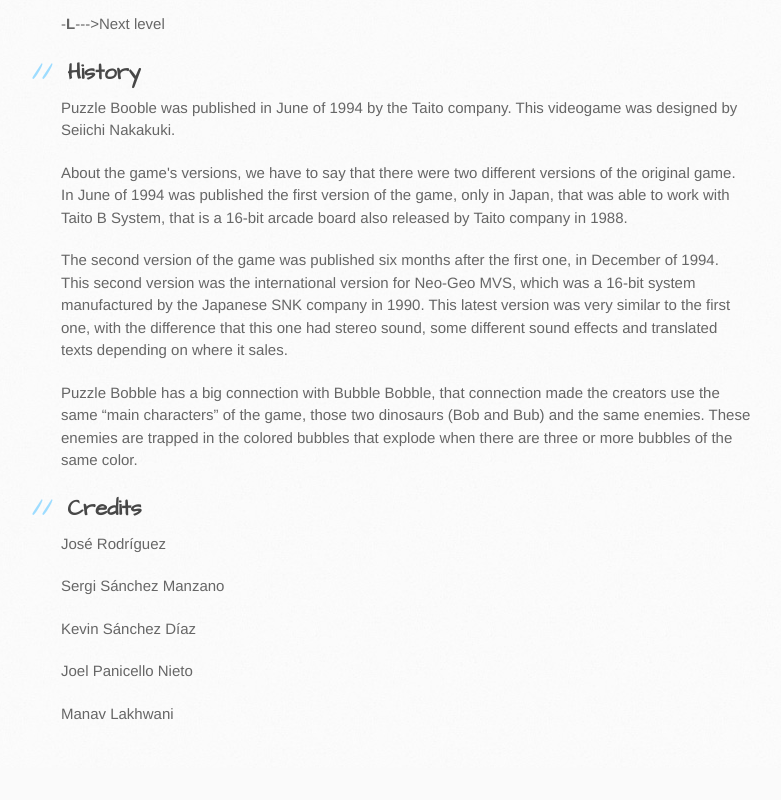
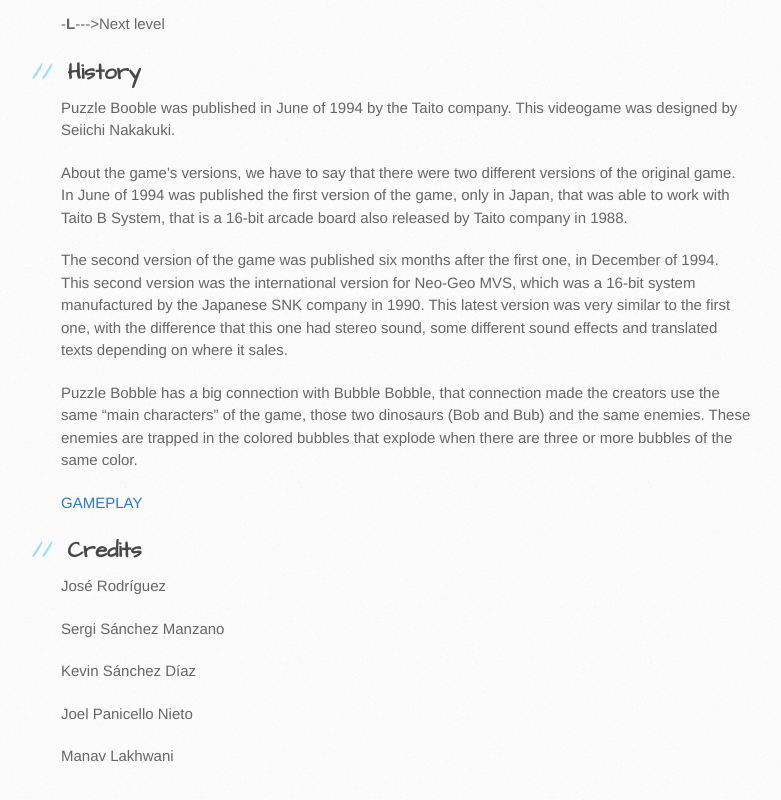
Before and after one commit to Kevinsd/PROJECT-S-10, a plain HTML site: page index.html in a window 1280 px wide. Shown: the part 890-1690 px from the top of the page, without its empty margins (109-890 px from the left). Before the commit the page ends 1658 px from the top, so only its background shows below. Drawn offline with Linux system fonts and the light colour scheme.

```diff
--- a/index.html
+++ b/index.html
@@ -65,6 +65,8 @@
 
 <p>Puzzle Bobble has a big connection with Bubble Bobble, that connection made the creators use the same “main characters” of the game, those two dinosaurs (Bob and Bub) and the same enemies. These enemies are trapped in the colored bubbles that explode when there are three or more bubbles of the same color.</p>
 
+<p><a href="https://youtu.be/NmCq2V1NY08">GAMEPLAY</a></p>
+
 <h2>
 <a id="credits" class="anchor" href="#credits" aria-hidden="true"><span aria-hidden="true" class="octicon octicon-link"></span></a>Credits</h2>
 
```
Also changed, not shown: params.json (+1 -1 lines).
